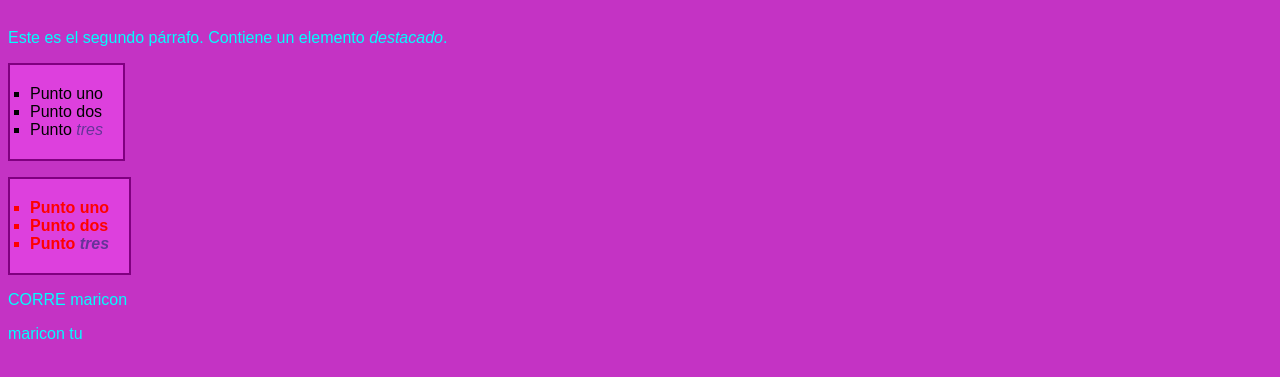
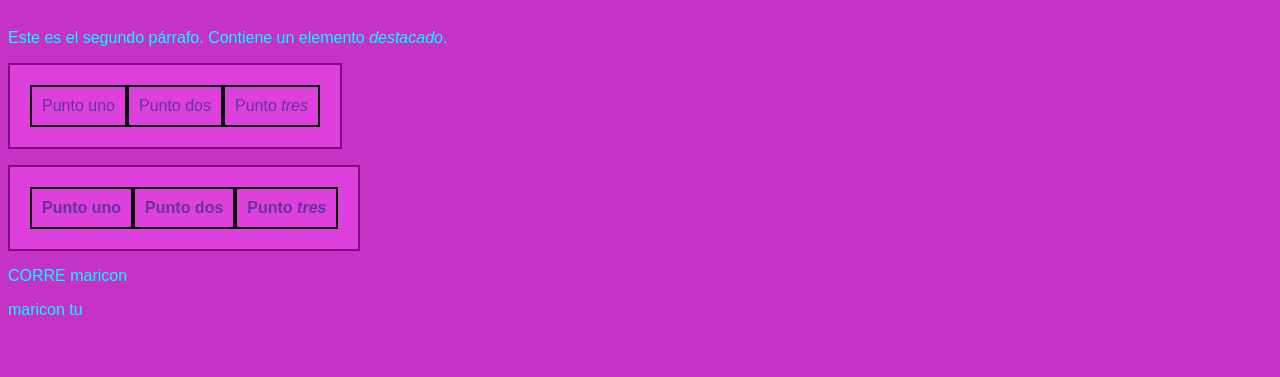
Before and after one commit to Ignorancio/Ignorancio.github.io, a plain HTML site: page index.html in a window 1280 px wide. Shown: the part 261-638 px from the top of the page. Drawn offline with Linux system fonts and the light colour scheme.

```diff
--- a/styles.css
+++ b/styles.css
@@ -26,8 +26,9 @@ ul {
     width: max-content;
     padding: 20px;
     border-color: blueviolet;
-
+    list-style: none;
     border: 2px solid purple;
+    display: flex;
 }
 
 .texto {
@@ -35,8 +36,10 @@ ul {
     font-weight: bold;
 }
 
-li em {
+li{
     color: rebeccapurple;
+    border: 2px solid black;
+    padding: 10px;
   }
 
 p span {
@@ -63,8 +66,6 @@ p {
     color: aqua;
 }
 
-@media (min-width: 80em){
     body {
       background-color: rgb(196, 51, 196);
     }
-}
```
